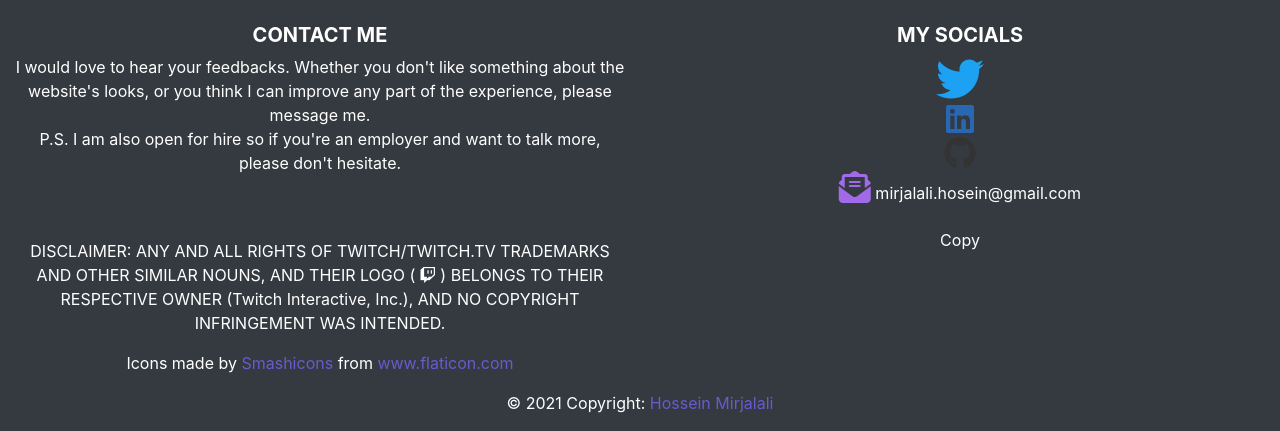
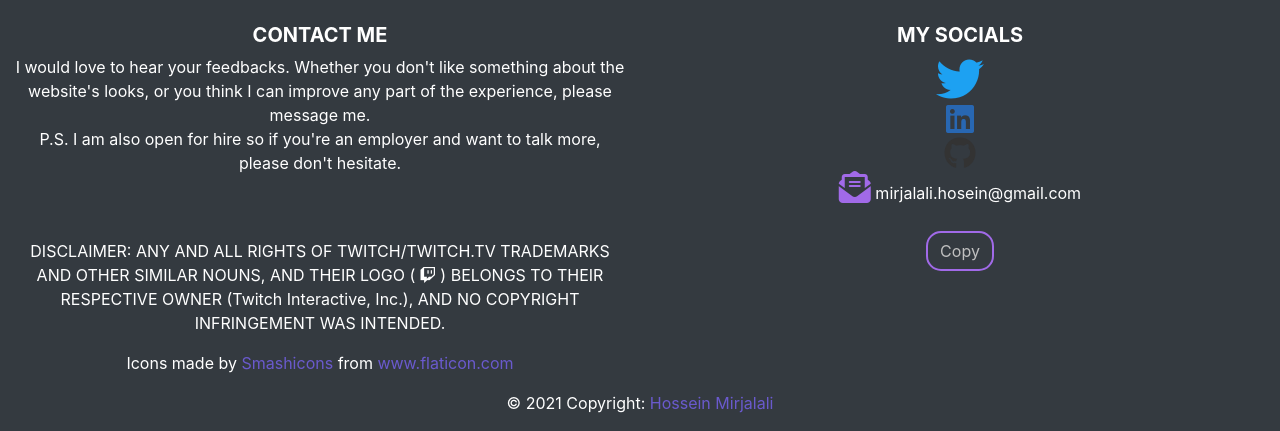
Before and after one commit to HosseinMirjalali/Glip, a Django app: page /about/ in a window 1280 px wide. Shown: the part 1367-1798 px from the top of the page. Run offline with Django 3.2, Linux system fonts and the light colour scheme; parts of the project's set-up code (start-up, migrations or seed data) failed here and were passed over; some libraries are stand-ins or nearby versions.

Commit message:
footer's copy button now same css properties across the whole site

```diff
--- a/glip/static/css/project.css
+++ b/glip/static/css/project.css
@@ -92,3 +92,18 @@ input[type="color"]:focus,
   box-shadow: 0 1px 1px rgba(106, 90, 205, 1) inset, 0 0 8px rgba(106, 90, 205, 1);
   outline: 0 none;
 }
+
+
+.copyToClipBoard {
+  border: 2px solid #A16AE8; !important;
+  margin: 10px; !important;
+  color: #C0C0C0; !important;
+  transition: all .5s ease-in-out; !important;
+  border-radius: 15px; !important;
+}
+
+.copyToClipBoard:hover, .copyToClipBoard:focus, .copyToClipBoard:active {
+  color: #fff; !important;
+  background-color: #603F8B; !important;
+  border-color: #603F8B;
+}
--- a/glip/templates/footer.html
+++ b/glip/templates/footer.html
@@ -81,7 +81,7 @@
                 class="fab fa-github"></i></a>
         <br>
         <p id="text"><i class="fas fa-envelope-open-text"></i> mirjalali.hosein@gmail.com</p>
-        <button class="btn btn-dark" onclick="copyToClipboard('#text')">Copy</button>
+        <button class="btn btn-dark copyToClipBoard" onclick="copyToClipboard('#text')">Copy</button>
 
 
       </div>
```
